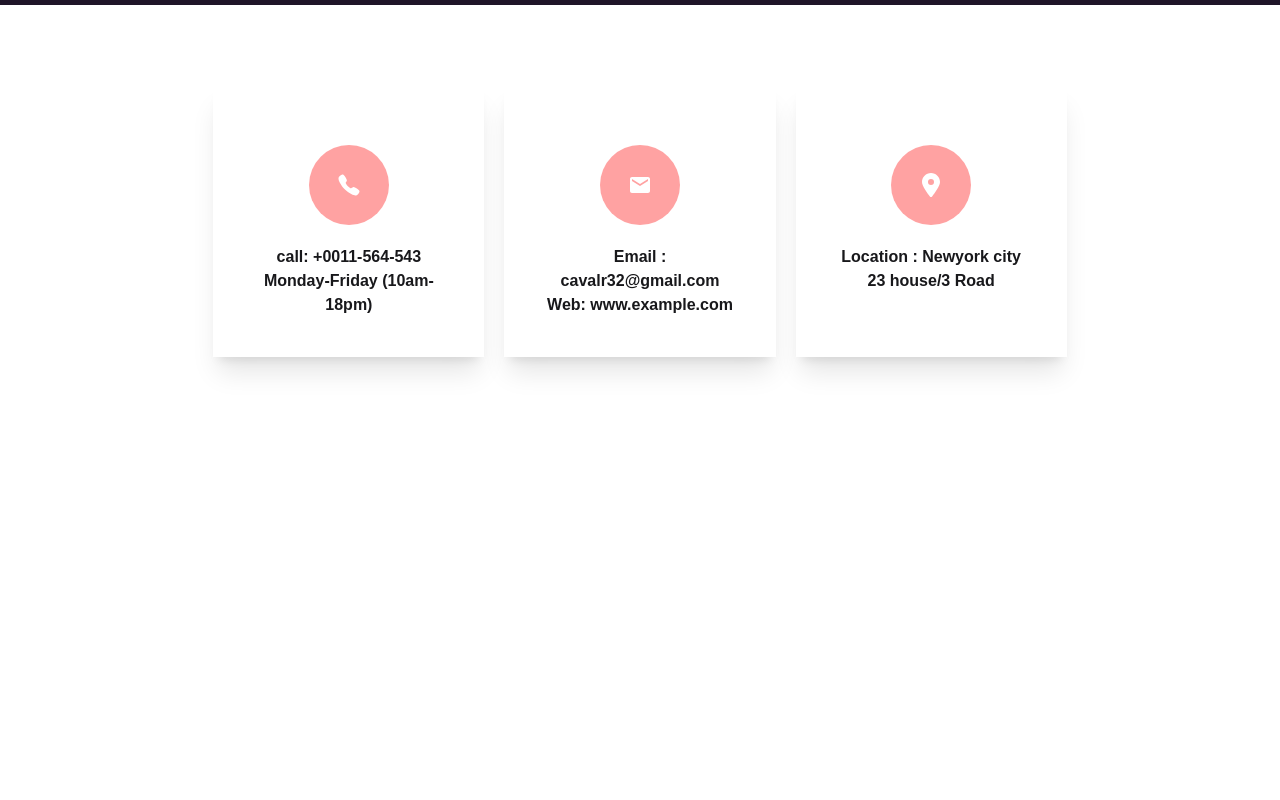
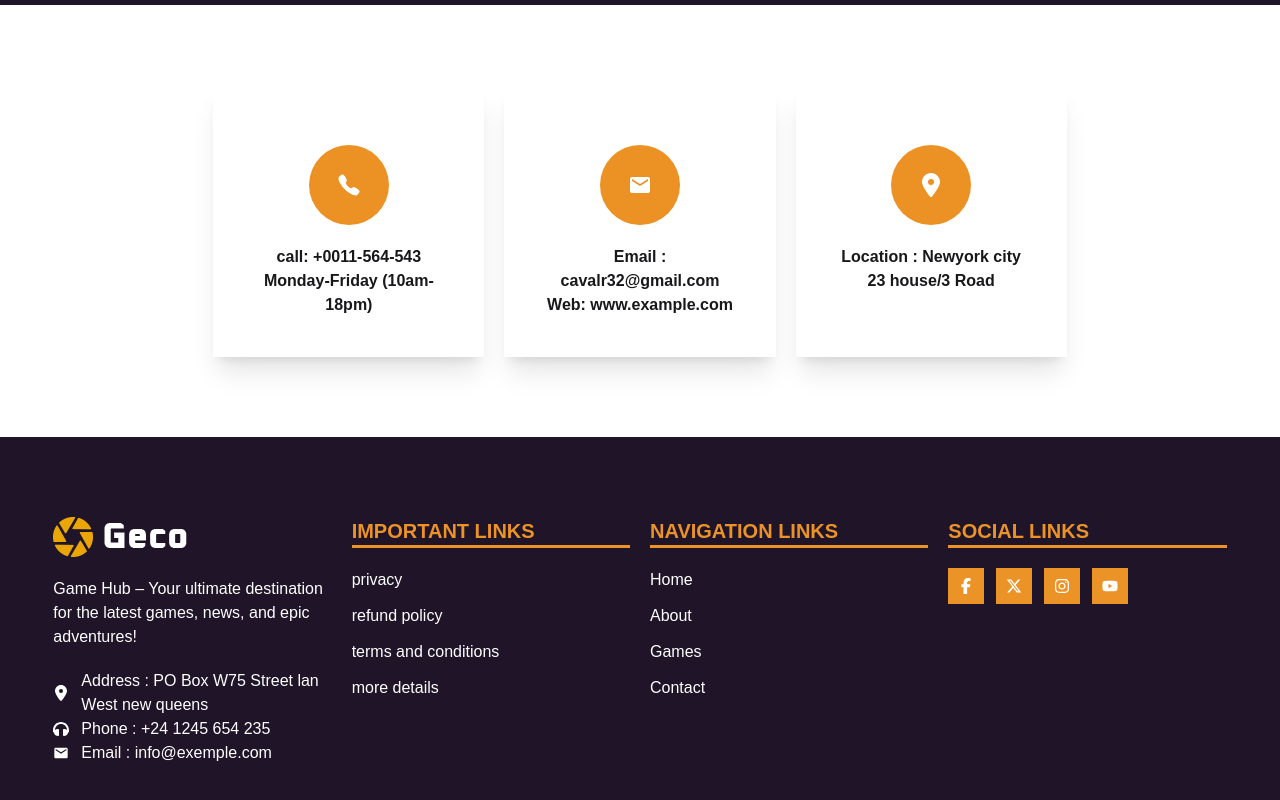
Before and after one commit to codermondol/game-hub, a React (Vite) app: page /contact in a window 1280 px wide. Shown: the part 262-1062 px from the top of the page. Before the commit the page ends 800 px from the top, so only its background shows below. Built offline with nearby package versions, Linux system fonts and the light colour scheme; no server answers; sample sign-in values are in the browser's storage.

Commit message:
added footer and 404 page design

```diff
--- /dev/null
+++ b/src/components/Footer.jsx
@@ -0,0 +1,76 @@
+import React from "react";
+import logoImg from "../assets/logo.png";
+import { FaFacebookF, FaInstagram, FaLocationDot, FaTwitter, FaXTwitter, FaYoutube } from "react-icons/fa6";
+import { FaHeadphones } from "react-icons/fa";
+import { MdEmail } from "react-icons/md";
+import { NavLink } from "react-router";
+
+const Footer = () => {
+  return (
+    <div className="bg-secondary opacity-98 text-white py-20">
+      <div className="grid grid-cols-1 sm:grid-cols-2 md:grid-cols-4 w-11/12 mx-auto gap-5">
+        <div className="space-y-5">
+          <img src={logoImg} alt="" />
+          <p>
+            Game Hub – Your ultimate destination for the latest games, news, and epic adventures!
+          </p>
+          <div>
+            <div className="flex items-center gap-3">
+              <span>
+                <FaLocationDot />
+              </span>
+              Address : PO Box W75 Street lan West new queens
+            </div>
+            <div className="flex items-center gap-3">
+              <span>
+                <FaHeadphones />
+              </span>
+              Phone : +24 1245 654 235
+            </div>
+            <div className="flex items-center gap-3">
+              <span>
+                <MdEmail />
+              </span>
+              Email : info@exemple.com
+            </div>
+          </div>
+        </div>
+        <div>
+          <h4 className="uppercase text-primary font-bold text-xl border-b-3 mb-5">
+            Important links
+          </h4>
+          <div className="flex flex-col gap-3">
+            <NavLink to="#" className='hover:text-primary'>privacy</NavLink>
+            <NavLink to="#" className='hover:text-primary'>refund policy</NavLink>
+            <NavLink to="#" className='hover:text-primary'>terms and conditions</NavLink>
+            <NavLink to="#" className='hover:text-primary'>more details</NavLink>
+          </div>
+        </div>
+        <div>
+          <h4 className="uppercase text-primary font-bold text-xl border-b-3 mb-5">
+            Navigation links
+          </h4>
+          <div className="flex flex-col gap-3">
+            <NavLink to="/" className='hover:text-primary'>Home</NavLink>
+            <NavLink to="/about" className='hover:text-primary'>About</NavLink>
+            <NavLink to="/games" className='hover:text-primary'>Games</NavLink>
+            <NavLink to="/contact" className='hover:text-primary'>Contact</NavLink>
+          </div>
+        </div>
+        <div>
+          <h4 className="uppercase text-primary font-bold text-xl border-b-3 mb-5">
+            Social links
+          </h4>
+          <div className=" flex gap-3">
+            <NavLink to="#" className='hover:text-primary bg-primary p-2 border-2 border-primary hover:text-primary hover:bg-white'><FaFacebookF /></NavLink>
+            <NavLink to="#" className='hover:text-primary bg-primary p-2 border-2 border-primary hover:text-primary hover:bg-white'><FaXTwitter /></NavLink>
+            <NavLink to="#" className='hover:text-primary bg-primary p-2 border-2 border-primary hover:text-primary hover:bg-white'><FaInstagram /></NavLink>
+            <NavLink to="#" className='hover:text-primary bg-primary p-2 border-2 border-primary hover:text-primary hover:bg-white'><FaYoutube /></NavLink>
+          </div>
+        </div>
+      </div>
+    </div>
+  );
+};
+
+export default Footer;
--- a/src/components/Navbar.jsx
+++ b/src/components/Navbar.jsx
@@ -1,5 +1,5 @@
 import React, { use } from "react";
-import { NavLink } from "react-router";
+import { Link, NavLink } from "react-router";
 import logoImg from "../assets/logo.png";
 import { AuthContext } from "../provider/AuthProvider";
 import userIcon from "../assets/user.png";
@@ -11,10 +11,10 @@ const Navbar = () => {
   const handleLogOut = () => {
     userLogOut()
       .then(() => {
-        alert('logged out successfully')
+        alert("logged out successfully");
       })
       .catch((error) => {
-        console.log(error)
+        console.log(error);
       });
   };
 
@@ -69,18 +69,23 @@ const Navbar = () => {
             <img src={logoImg} alt="" />
           </a>
         </div>
-        <div>{user && user.email}</div>
         <div className="navbar-center hidden lg:flex">
           <ul className="menu menu-horizontal px-1">{links}</ul>
         </div>
         <div className="navbar-end">
           {user ? (
             <div className="flex gap-3">
-              <img
-                src={userIcon}
-                alt=""
-                className="w-10 h-10 rounded-full mr-2 cursor-pointer"
-              />
+              <Link to="/profile">
+                {user?.photoURL ? (
+                  <img
+                    src={user.photoURL}
+                    alt="user"
+                    className="w-10 h-10 rounded-full"
+                  />
+                ) : (
+                  userIcon
+                )}
+              </Link>
               <button
                 onClick={handleLogOut}
                 className="btn btn-primary hover:bg-white hover:text-primary"
--- a/src/layout/HomeLayout.jsx
+++ b/src/layout/HomeLayout.jsx
@@ -2,6 +2,7 @@ import React from 'react';
 import Navbar from '../components/Navbar';
 import { Outlet, useNavigation } from 'react-router';
 import Loading from '../components/Loading';
+import Footer from '../components/Footer';
 
 const HomeLayout = () => {
     const {state} = useNavigation()
@@ -13,6 +14,9 @@ const HomeLayout = () => {
             <main>
               {state == 'loading' ? <Loading></Loading> : <Outlet></Outlet> }
             </main>
+            <footer>
+                <Footer></Footer>
+            </footer>
         </div>
     );
 };
--- /dev/null
+++ b/src/pages/AuthPages/Profile.jsx
@@ -0,0 +1,35 @@
+import React, { use } from "react";
+import { AuthContext } from "../../provider/AuthProvider";
+
+const Profile = () => {
+  const { user } = use(AuthContext);
+
+  return (
+    <div>
+      <div className="bg-secondary opacity-98 text-white py-20 text-center">
+        <h2 className="text-4xl font-bold uppercase">
+          Your <span className="text-primary">profile</span> Info
+        </h2>
+      </div>
+      <div className="w-full md:w-3/12  mx-auto my-20 bg-white p-5 rounded-xl space-y-3 border-2 border-primary">
+        <img
+          className="p-2 bg-white shadow-xl rounded-full mb-5"
+          src={user.photoURL}
+          alt=""
+        />
+        <div className="border-1 border-primary p-3 rounded-2xl">
+          <h2 className="text-sx">
+            <span className="font-bold">Your name:</span>{" "}
+            <span>{user.displayName}</span>
+          </h2>
+          <p className="text-sx">
+            <span className="font-bold">Your Email:</span>{" "}
+            <span>{user.email}</span>
+          </p>
+        </div>
+      </div>
+    </div>
+  );
+};
+
+export default Profile;
--- a/src/pages/Contact.jsx
+++ b/src/pages/Contact.jsx
@@ -13,7 +13,7 @@ const Contact = () => {
       </div>
       <div className="w-8/12 mx-auto my-20 grid grid-cols-1 md:grid-cols-3 gap-5 font-bold">
         <div className="w-full bg-white shadow-xl p-10 text-center ">
-          <div className="mx-auto m-5 p-3 bg-red-300 w-20 h-20 text-white rounded-full flex items-center justify-center">
+          <div className="mx-auto m-5 p-3 bg-primary w-20 h-20 text-white rounded-full flex items-center justify-center">
             <IoCall className="text-2xl" />
           </div>
           <div className="">
@@ -22,7 +22,7 @@ const Contact = () => {
           </div>
         </div>
         <div className="w-full bg-white shadow-xl p-10 text-center ">
-          <div className="mx-auto m-5 p-3 bg-red-300 w-20 h-20 text-white rounded-full flex items-center justify-center">
+          <div className="mx-auto m-5 p-3 bg-primary w-20 h-20 text-white rounded-full flex items-center justify-center">
             <MdEmail className="text-2xl" />
           </div>
           <div className="">
@@ -31,7 +31,7 @@ const Contact = () => {
           </div>
         </div>
         <div className="w-full bg-white shadow-xl p-10 text-center ">
-          <div className="mx-auto m-5 p-3 bg-red-300 w-20 h-20 text-white rounded-full flex items-center justify-center">
+          <div className="mx-auto m-5 p-3 bg-primary w-20 h-20 text-white rounded-full flex items-center justify-center">
             <FaLocationDot className="text-2xl" />
           </div>
           <div className="">
--- a/src/pages/ErrorPage.jsx
+++ b/src/pages/ErrorPage.jsx
@@ -1,9 +1,11 @@
 import React from 'react';
+import { Link } from 'react-router';
 
 const ErrorPage = () => {
     return (
-        <div>
-            404 pages
+        <div className='min-h-screen flex flex-col justify-center items-center space-y-5'>
+            <h2 className='font-bold text-5xl uppercase'>404 <span className='text-primary'>Not Found</span></h2>
+            <Link to='/' className='btn btn-primary text-white uppercase border-2 border-primary hover:bg-white hover:text-primary'>Go back to Home page</Link>
         </div>
     );
 };
--- a/src/pages/Register.jsx
+++ b/src/pages/Register.jsx
@@ -1,17 +1,19 @@
 import React, { use, useState } from "react";
-import { Link } from "react-router";
+import { Link, useNavigate } from "react-router";
 import { AuthContext } from "../provider/AuthProvider";
 import { IoMdEye, IoMdEyeOff } from "react-icons/io";
 import { IoEye, IoEyeOff } from "react-icons/io5";
 
 const Register = () => {
-  const { setUser, createUser } = use(AuthContext);
+  const { setUser, createUser, updateUserInfo } = use(AuthContext);
 
   const [nameError, setNameError] = useState("");
   const [photoError, setPhotoError] = useState("");
   const [emailError, setEmailError] = useState("");
   const [passwordError, setPasswordError] = useState("");
   const [showPassword, setShowPassword] = useState(false);
+
+  const navigate = useNavigate()
 
   const handleRegister = (e) => {
     e.preventDefault();
@@ -63,6 +65,8 @@ const Register = () => {
       .then((userCrresedential) => {
         const user = userCrresedential.user;
         setUser(user);
+        navigate('/profile')
+        return updateUserInfo(name, photo)
       })
       .catch((error) => {
         const errorMessage = error.message;
--- a/src/provider/AuthProvider.jsx
+++ b/src/provider/AuthProvider.jsx
@@ -8,6 +8,7 @@ import {
   sendPasswordResetEmail,
   signInWithEmailAndPassword,
   signOut,
+  updateProfile,
 } from "firebase/auth";
 import { app } from "../firebase/firebase.config";
 
@@ -39,6 +40,14 @@ const AuthProvider = ({ children }) => {
     return sendPasswordResetEmail(auth, email);
   };
 
+  const updateUserInfo = (name, photo) => {
+    setLoading(true);
+    return updateProfile(auth.currentUser, {
+      displayName: name,
+      photoURL: photo,
+    });
+  };
+
   useEffect(() => {
     const unSubscribe = onAuthStateChanged(auth, (currentUser) => {
       setUser(currentUser);
@@ -56,6 +65,7 @@ const AuthProvider = ({ children }) => {
     loginUser,
     userLogOut,
     forgetPassword,
+    updateUserInfo,
     loading,
     setLoading,
   };
--- a/src/routes/Router.jsx
+++ b/src/routes/Router.jsx
@@ -10,6 +10,7 @@ import Login from "../pages/Login";
 import Register from "../pages/Register";
 import PrivateRoute from "../provider/PrivateRoute";
 import Loading from "../components/Loading";
+import Profile from "../pages/AuthPages/Profile";
 
 export const router = createBrowserRouter([
   {
@@ -52,6 +53,10 @@ export const router = createBrowserRouter([
       {
         path: '/register',
         element: <Register></Register>
+      },
+      {
+        path: '/profile/',
+        element: <PrivateRoute><Profile></Profile></PrivateRoute>
       }
     ],
   },
```
